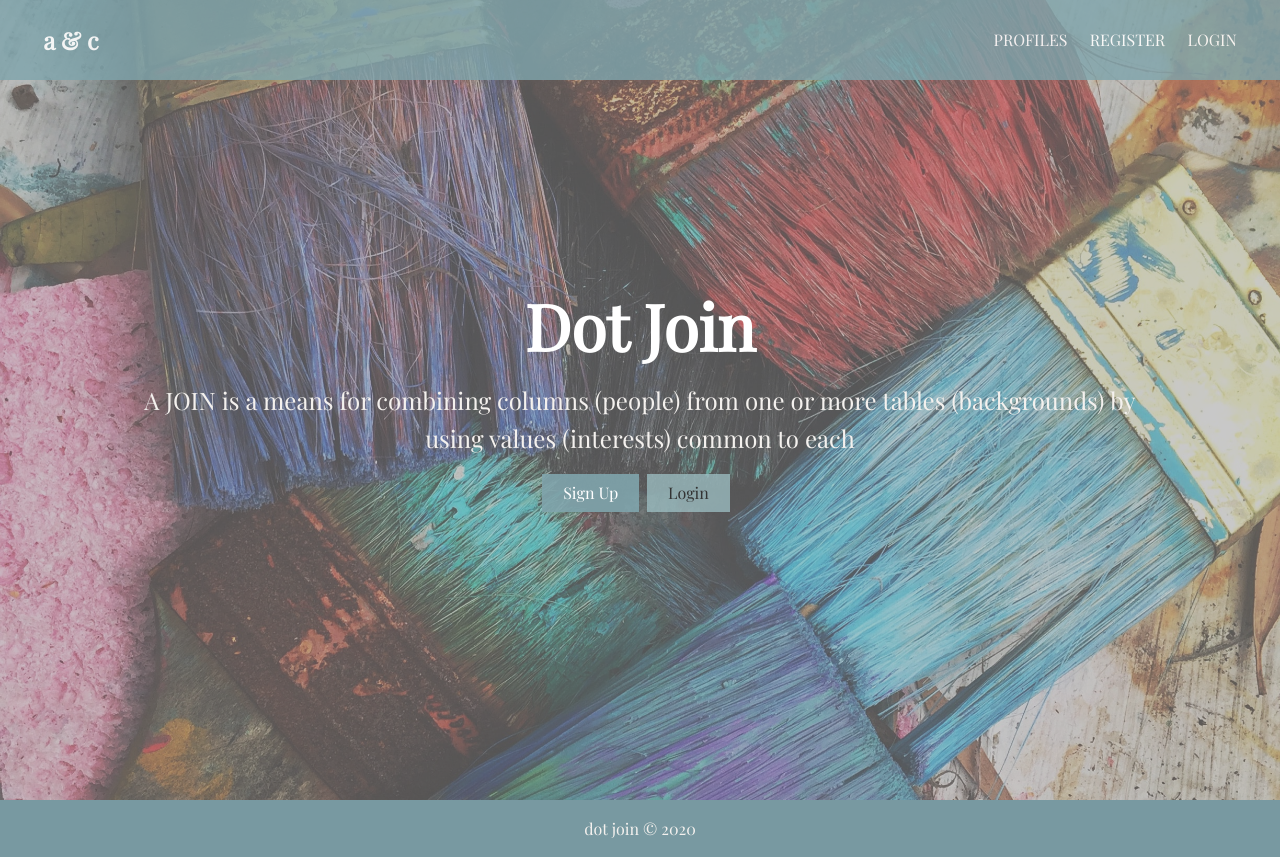
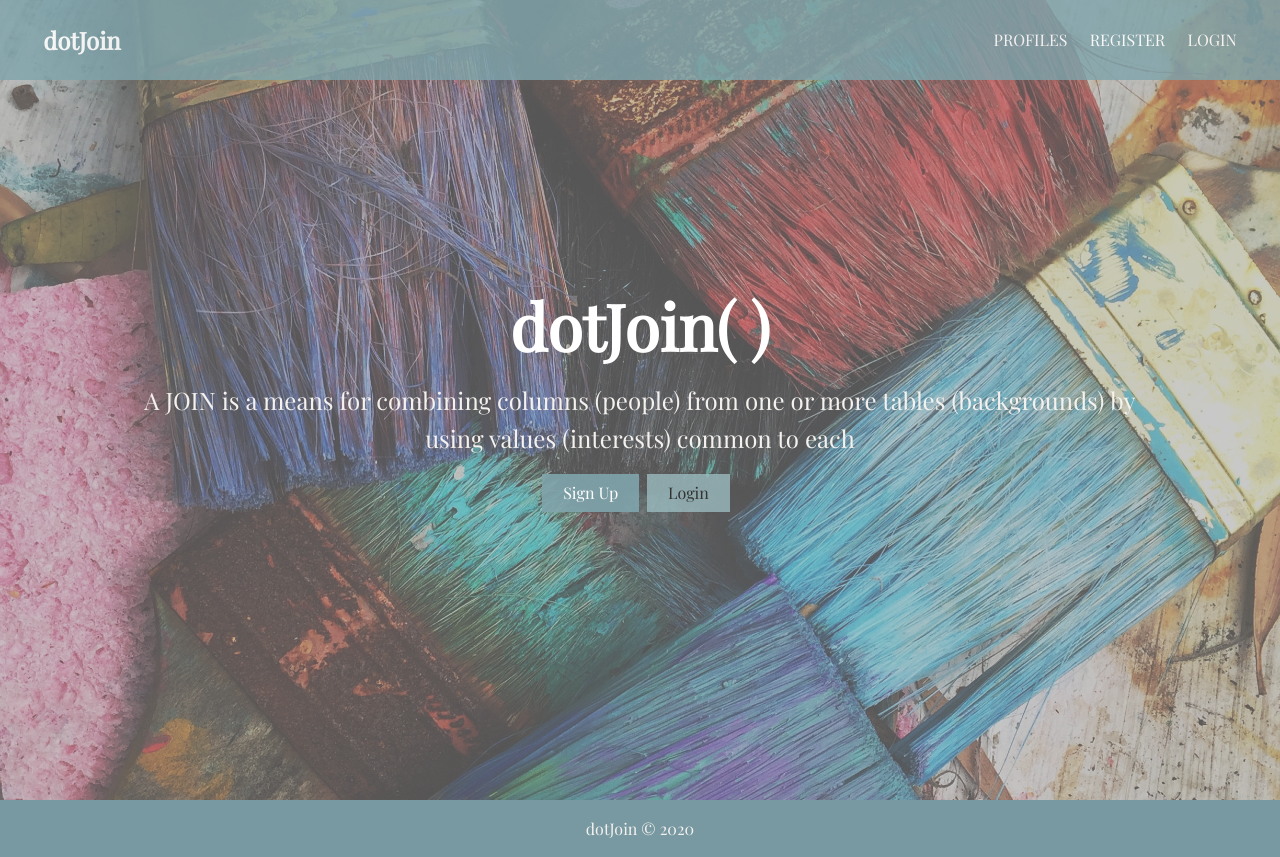
Before and after one commit to dlynnea/social-connector, a React (Create React App) app in the folder client/: page / in a window 1280 px wide. Built offline with nearby package versions, Linux system fonts and the light colour scheme; no server answers; a web font is replaced by a local one.

Commit message:
navbar and footer

```diff
--- a/client/src/components/layout/Footer.js
+++ b/client/src/components/layout/Footer.js
@@ -1,7 +1,7 @@
 import React from 'react';
 
 const Footer = () => <footer className='footer'>
-        <p> dot join &copy; {new Date().getFullYear()}</p>
+        <p> dotJoin &copy; {new Date().getFullYear()}</p>
         {/* <p>[ A JOIN is a means for combining columns (people) from one or more tables (backgrounds) by using values (interests) common to each ]</p> */}
 </footer>
 
--- a/client/src/components/layout/Landing.js
+++ b/client/src/components/layout/Landing.js
@@ -12,7 +12,7 @@ const Landing = ({ isAuthenticated }) => {
         <section className="landing">
             <div className="overlay">
                 <div className="inside-landing">
-                    <h1 className="xl">Dot Join</h1>
+                    <h1 className="xl">dotJoin( )</h1>
                     {/* <small>[ A JOIN is a means for combining columns (people) from one or more tables (backgrounds) by using values (interests) common to each ]</small> */}
                     {/* <p className="lead">Create a profile where you can share posts, share ideas and get help from those you connect with.</p> */}
                     <p className="lead">A JOIN is a means for combining columns (people) from one or more tables (backgrounds) by using values (interests) common to each</p>
--- a/client/src/components/layout/Navbar.js
+++ b/client/src/components/layout/Navbar.js
@@ -47,7 +47,7 @@ const Navbar = ({ auth: { isAuthenticated, loading }, logout }) => {
         <>
         <nav className="navbar">
             <h1>
-               <Link to='/'>a & c</Link>
+               <Link to='/'>dotJoin</Link>
             </h1>
             { !loading && (<Fragment>{ isAuthenticated ? userLinks : guestLinks }</Fragment>)}
          </nav>
```
